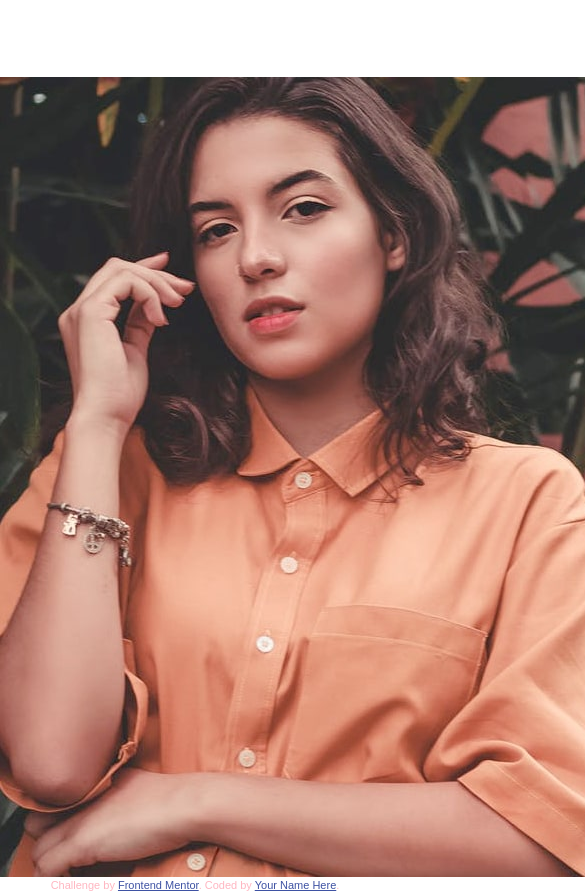
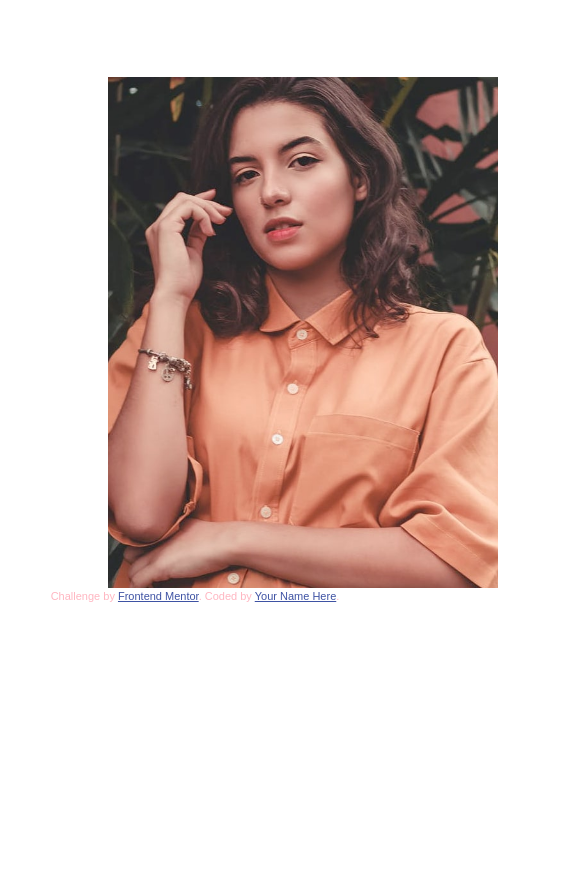
Before and after one commit to adeola2310/Apparel, a plain HTML site: page index.html in a window 390 px wide. Shown: the part 694-1585 px from the top of the page, 585 px wide, since content can reach past the window. After the commit the page ends 1296 px from the top, so only its background shows below. Drawn offline with Linux system fonts and the light colour scheme.

Commit message:
design done

```diff
--- a/css/styles.css
+++ b/css/styles.css
@@ -40,7 +40,7 @@ html{
     line-height: 2.4;
 }
 .right> img{
-    width: fit-content;
+    /*width: fit-content;*/
     margin-left: 108px;
 }
 .form{
@@ -85,8 +85,10 @@ input{
     .left{
         margin: 0 auto;
     }
+
+
     .right > img{
-        margin: 0;
+        width: 100vw;
     }
     .nav{
         display: flex;
```
